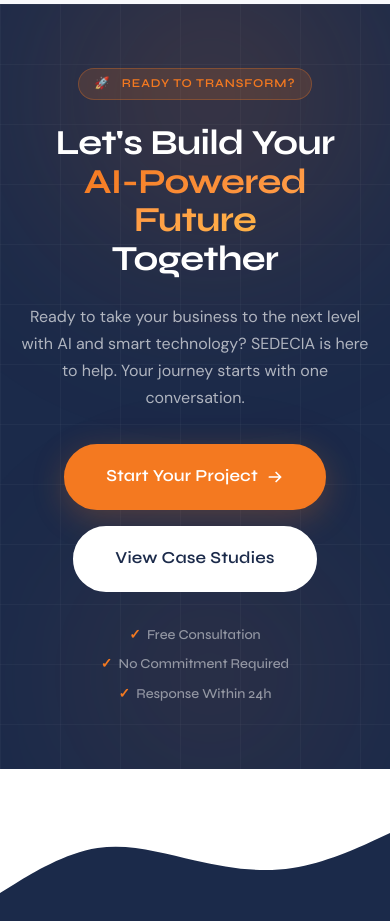
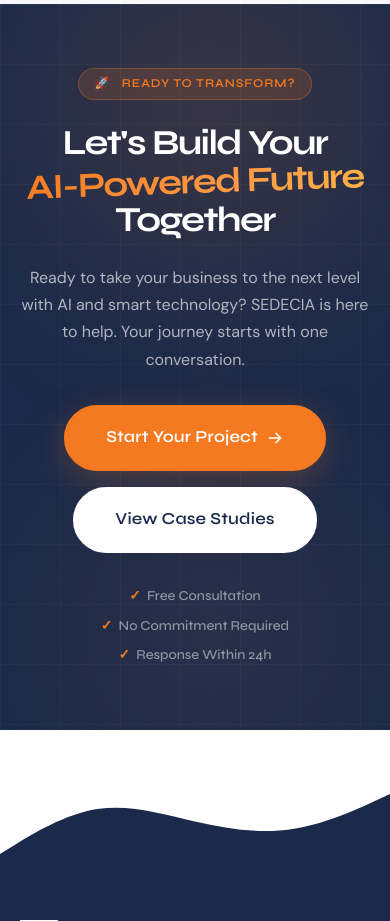
Before and after one commit to yerondereje432/sedecia, a React (Vite) app: page / in a window 390 px wide. Shown: the part 7380-8301 px from the top of the page. Built offline with nearby package versions, Linux system fonts and the light colour scheme.

Commit message:
Add styles for CTA section responsiveness and layout

```diff
--- a/src/components/sections/CTASection.css
+++ b/src/components/sections/CTASection.css
@@ -110,3 +110,8 @@
   .cta-section__trust-sep { display: none; }
   .cta-section__trust { flex-direction: column; gap: 0.5rem; }
 }
+
+.cta-section { overflow: hidden; }
+.cta-section__inner { position: relative; isolation: isolate; }
+.cta-section__title { letter-spacing: -.045em; }
+.cta-section__title-accent { display: inline-block; transform: rotate(-2deg); }
```
